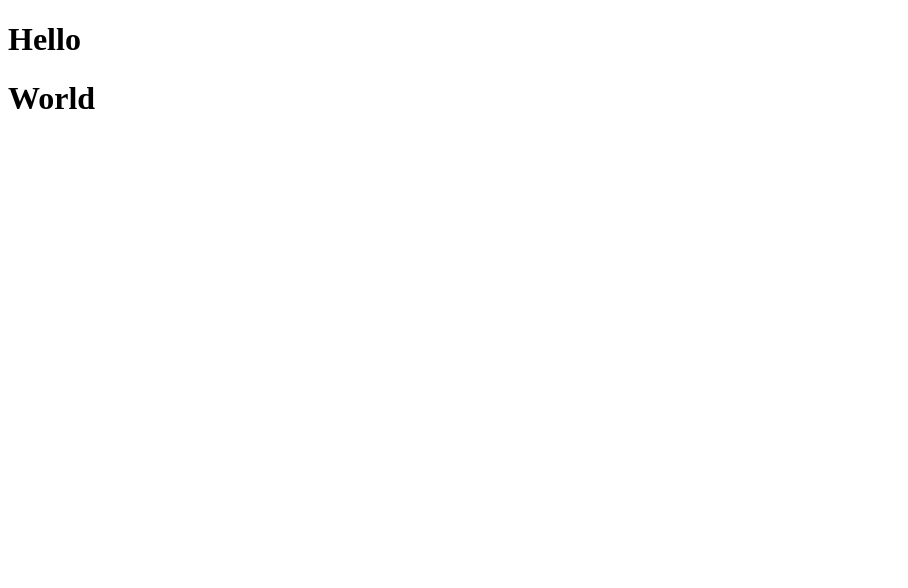
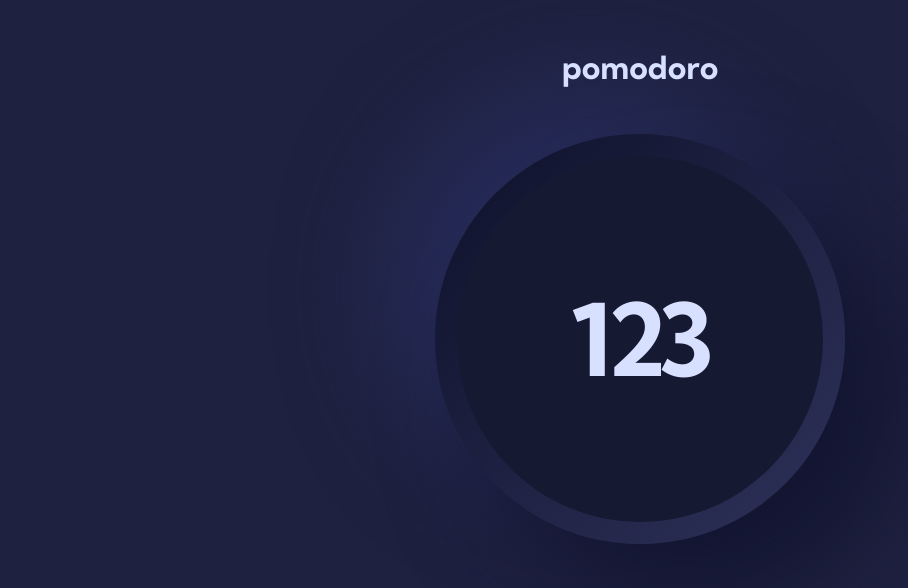
Before and after one commit to towkir/pomodoro-app, a Vue app: page / in a window 1280 px wide. Shown: the top 588 px of the page, without its empty margins (0-908 px from the left). Built offline with nearby package versions, Linux system fonts and the light colour scheme.

Commit message:
added initial pomodoro dial

```diff
--- a/src/App.vue
+++ b/src/App.vue
@@ -4,13 +4,24 @@ import ThePomodoro from "@/components/ThePomodoro.vue";
 
 <template>
   <header>
-    <h1>Hello</h1>
+    <h1>pomodoro</h1>
   </header>
 
   <main>
-    <ThePomodoro msg="World"/>
+    <ThePomodoro :duration="123"/>
   </main>
 </template>
 
+<style lang="scss">
+@import "@/assets/styles/styles.scss";
+</style>
+
 <style lang="scss" scoped>
+header {
+  padding: 48px;
+  h1 {
+    text-align: center;
+    @include heading-2;
+  }
+}
 </style>
--- a/src/components/ThePomodoro.vue
+++ b/src/components/ThePomodoro.vue
@@ -1,17 +1,38 @@
 <script setup>
 defineProps({
-  msg: {
-    type: String,
-    required: true
+  duration: {
+    type: Number,
+    required: true,
   }
 })
 </script>
 
 <template>
-  <div>
-    <h1>{{ msg }}</h1>
+  <div class="pomodoro-wrapper">
+    <div class="pomodoro-dial">
+      <h1>{{ duration }}</h1>
+    </div>
   </div>
 </template>
 
 <style lang="scss" scoped>
+.pomodoro-wrapper {
+  width: 410px;
+  height: 410px;
+  border-radius: 410px;
+  background: linear-gradient(315deg, #2E325A 0%, #0E112A 100%);
+  box-shadow: 50px 50px 100px 0 #121530, -50px -50px 100px 0 #272C5A;
+  @include center-aligned-child;
+  margin: auto;
+  .pomodoro-dial {
+    width: 366px;
+    height: 366px;
+    border-radius: 366px;
+    background: $brand-navy-darker;
+    @include center-aligned-child;
+    h1 {
+      @include heading-1;
+    }
+  }
+}
 </style>
```
